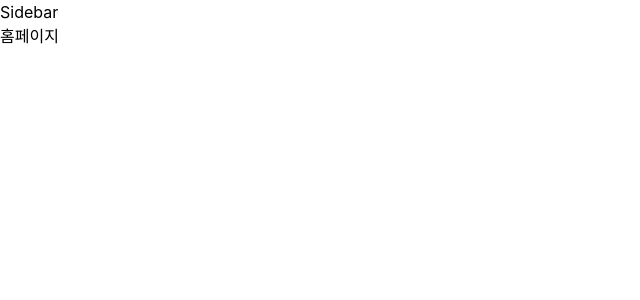
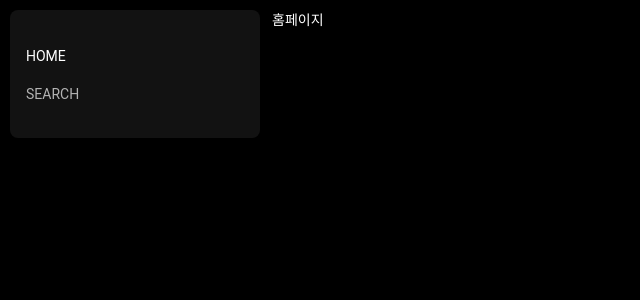
Before and after one commit to SoYoungLEE-me/TypeScript-Spotify, a React (Vite) app: page / in a window 1280 px wide. Shown: the top 300 px of the page, without its empty margins (0-640 px from the left). Built offline with nearby package versions, Linux system fonts and the light colour scheme.

Commit message:
feat: 테마 세팅, 사이드바 Home/Search 메뉴 추가

```diff
--- a/package.json
+++ b/package.json
@@ -10,6 +10,10 @@
     "preview": "vite preview"
   },
   "dependencies": {
+    "@emotion/react": "^11.14.0",
+    "@emotion/styled": "^11.14.1",
+    "@mui/icons-material": "^7.3.6",
+    "@mui/material": "^7.3.6",
     "@tailwindcss/vite": "^4.3.3",
     "react": "^19.3.1",
     "react-dom": "^19.3.1",
--- a/src/App.css
+++ b/src/App.css
@@ -0,0 +1,16 @@
+html,
+body,
+#root {
+  height: 100%;
+}
+
+body {
+  margin: 0;
+  padding: 0;
+  overflow: hidden;
+}
+
+a {
+  color: inherit;
+  text-decoration: none;
+}
--- a/src/layout/AppLayout.tsx
+++ b/src/layout/AppLayout.tsx
@@ -1,13 +1,72 @@
 import { Outlet } from "react-router";
+import { styled, Box } from "@mui/material";
+import { NavLink } from "react-router";
+
+const Layout = styled("div")({
+  display: "flex",
+  height: "100vh",
+  padding: "10px",
+  gap: "12px",
+  boxSizing: "border-box",
+  overflow: "hidden",
+});
+
+const Sidebar = styled("div")(({ theme }) => ({
+  width: "250px",
+  display: "flex",
+  flexShrink: 0,
+  flexGrow: 0,
+  flexDirection: "column",
+  height: "100%",
+  [theme.breakpoints.down("sm")]: {
+    display: "none",
+  },
+}));
+
+const ContentBox = styled(Box)(({ theme }) => ({
+  borderRadius: "8px",
+  backgroundColor: theme.palette.background.paper,
+  color: theme.palette.text.primary,
+  width: "100%",
+}));
+
+const NavList = styled("ul")({
+  listStyle: "none",
+  padding: "16px",
+  margin: 0,
+  marginTop: "20px",
+});
+
+const StyledNavLink = styled(NavLink)(({ theme }) => ({
+  textDecoration: "none",
+  display: "flex",
+  alignItems: "center",
+  gap: "15px",
+  marginBottom: "17px",
+  color: theme.palette.text.secondary,
+  "&:hover": {
+    color: theme.palette.text.primary,
+  },
+  "&.active": {
+    color: theme.palette.text.primary,
+  },
+}));
 
 const AppLayout = () => {
   return (
-    <div>
-      Sidebar
-      <main>
-        <Outlet />
-      </main>
-    </div>
+    <Layout>
+      <Sidebar>
+        <ContentBox>
+          <NavList>
+            <StyledNavLink to="/" end>
+              HOME
+            </StyledNavLink>
+            <StyledNavLink to="/search">SEARCH</StyledNavLink>
+          </NavList>
+        </ContentBox>
+      </Sidebar>
+      <Outlet />
+    </Layout>
   );
 };
 
--- a/src/main.tsx
+++ b/src/main.tsx
@@ -3,12 +3,17 @@ import { createRoot } from "react-dom/client";
 import "./index.css";
 import App from "./App.tsx";
 import { BrowserRouter } from "react-router";
+import { ThemeProvider, CssBaseline } from "@mui/material";
+import theme from "./theme.ts";
 
 createRoot(document.getElementById("root")!).render(
   <StrictMode>
     <StrictMode>
       <BrowserRouter>
-        <App />
+        <ThemeProvider theme={theme}>
+          <CssBaseline></CssBaseline>
+          <App />
+        </ThemeProvider>
       </BrowserRouter>
     </StrictMode>
   </StrictMode>
--- /dev/null
+++ b/src/theme.ts
@@ -0,0 +1,65 @@
+import { createTheme } from "@mui/material";
+
+const theme = createTheme({
+  palette: {
+    mode: "dark",
+    primary: {
+      main: "#1ed760",
+    },
+    secondary: {
+      main: "#ffffff",
+    },
+    background: {
+      default: "#000",
+      paper: "#121212",
+    },
+    text: {
+      primary: "#fff",
+      secondary: "#b3b3b3",
+    },
+    action: {
+      hover: "#282828",
+      active: "#333",
+    },
+  },
+  typography: {
+    fontFamily: "Roboto, Arial, sans-serif",
+    h1: {
+      fontWeight: 700,
+      fontSize: "24px",
+    },
+    h2: {
+      fontSize: "1rem",
+    },
+    body1: {
+      fontSize: "14px",
+    },
+    subtitle1: {
+      fontSize: "0.6875rem",
+    },
+  },
+  components: {
+    MuiButton: {
+      styleOverrides: {
+        root: {
+          borderRadius: "30px",
+          textTransform: "none",
+        },
+        containedSecondary: {
+          backgroundColor: "#ffffff",
+          color: "#000000",
+          "&:hover": {
+            backgroundColor: "#e0e0e0",
+          },
+        },
+        sizeLarge: {
+          padding: "8px 32px",
+          fontWeight: 700,
+          fontSize: "16px",
+        },
+      },
+    },
+  },
+});
+
+export default theme;
```
Also changed, not shown: 1 other file (tests, documents, lock files or other folders).
